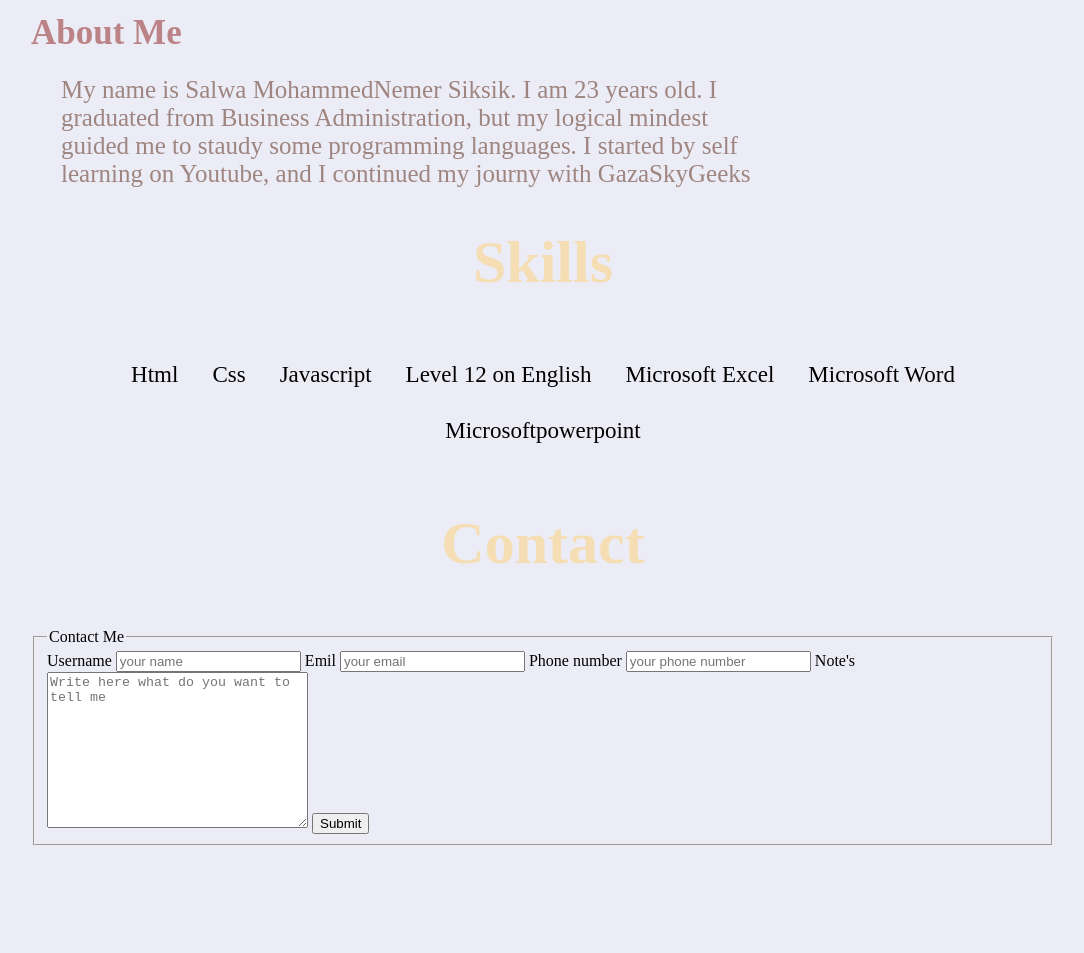
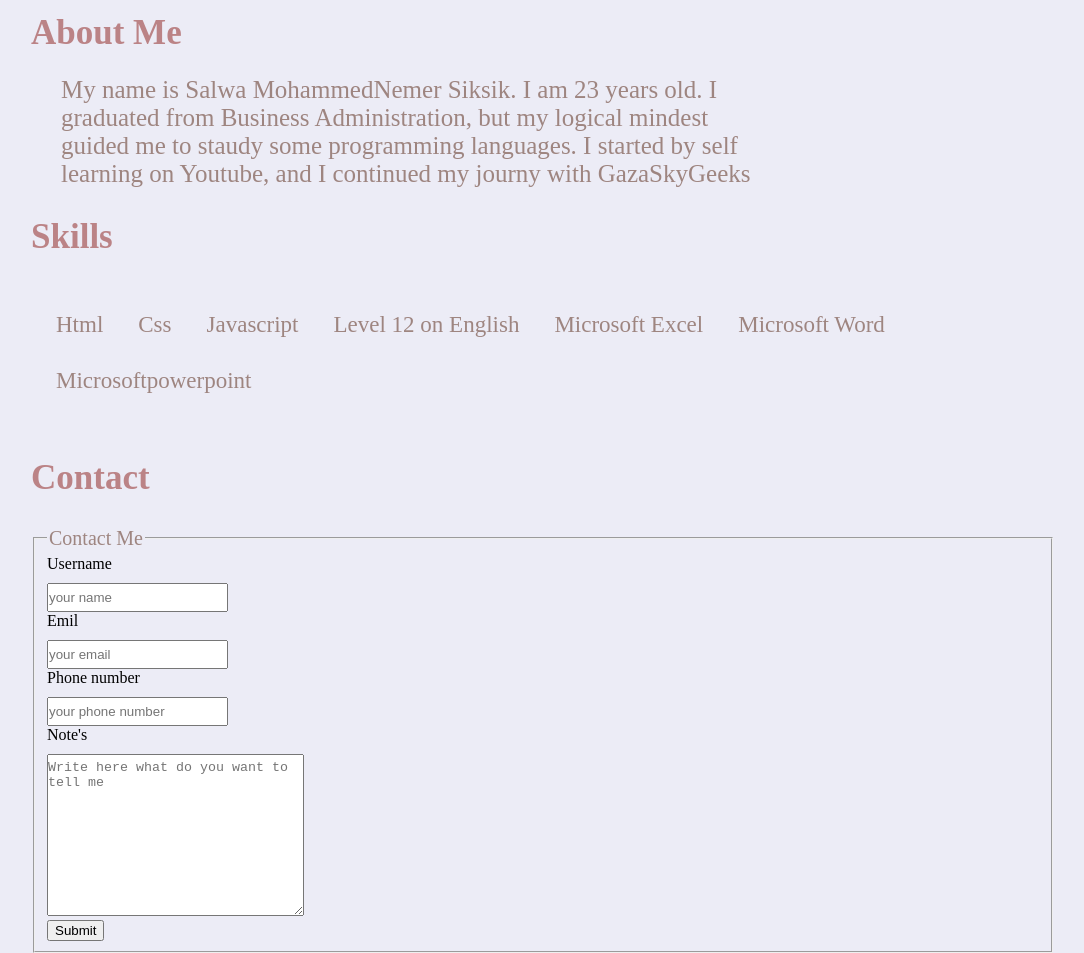
Before and after one commit to GSG-CF05/Portfolio-Salwa, a plain HTML site: page index.html in a window 1280 px wide. Shown: the part 582-1535 px from the top of the page, without its empty margins (97-1181 px from the left). Before the commit the page ends 1428 px from the top, so only its background shows below. Drawn offline with Linux system fonts and the light colour scheme.

Commit message:
solve problem

```diff
--- a/style.css
+++ b/style.css
@@ -57,3 +57,41 @@ img{
     width: 70%;
     padding: 20px 0px 0px 30px;
 }
+#skills{
+    text-align: start;
+    font-size: 35px;
+    color: #BB8386;
+    padding: 10px 0px 0px 0px;
+}
+.list-skills{
+    list-style-type: none;
+    display: block;
+}
+.list-skills{
+    display: block;
+    font-size:20px;
+    color:#9E8580;
+    text-align: start;
+    padding: 10px;
+}
+#contact{
+    text-align: start;
+    font-size: 35px;
+    color: #BB8386;
+    padding: 10px 0px 0px 0px;
+}
+legend{
+    color: #9E8580;
+    font-size: 20px;
+}
+label{
+    display: block;
+    align-self: flex-start;
+    padding:0px 0px 10px 0px;
+}
+input, textarea{
+    padding: 5px 0px 5px 0px;
+}
+button{
+    display: block;
+}
```
